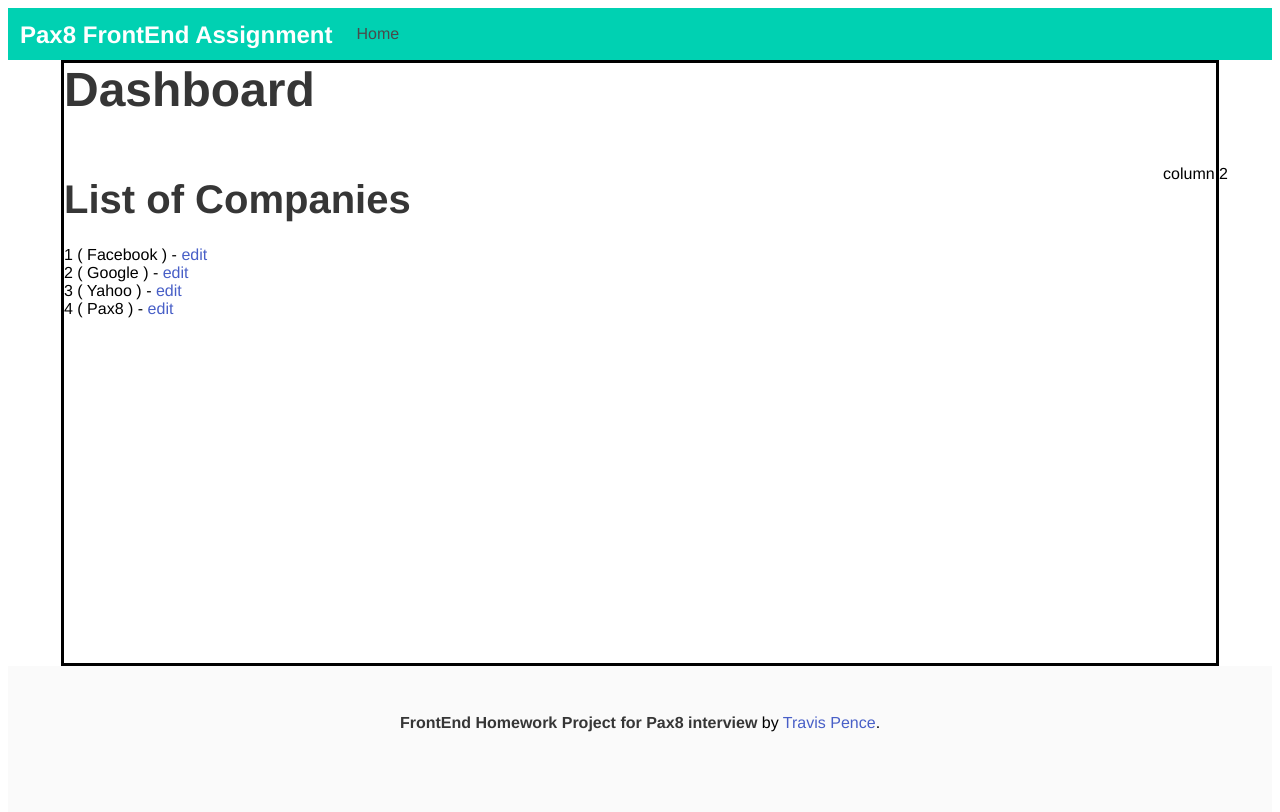
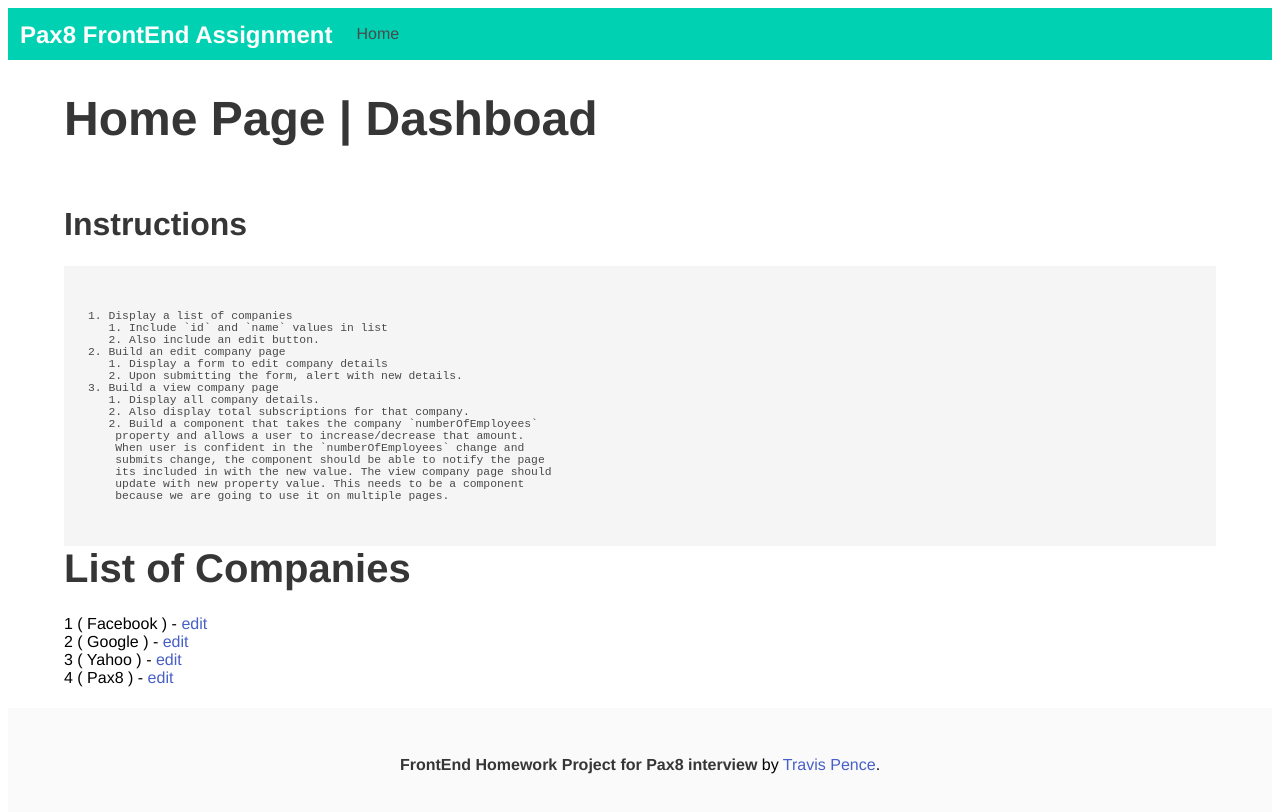
Before and after one commit to travispence/fe-example-pax8, a Vue app: page /#/ in a window 1280 px wide. Shown: the top 812 px of the page. Built offline with nearby package versions, Linux system fonts and the light colour scheme.

Commit message:
Add instructions, clean up formatting

```diff
--- a/src/views/Home.vue
+++ b/src/views/Home.vue
@@ -1,47 +1,73 @@
-<template>
+s<template>
   <div id="main" class="container">
-    <h1 class="title is-1">Dashboard</h1>
+    <h1 class="title is-1">Home Page | Dashboad</h1>
 
-    <br>
-    <br>
+    <br />
+    <br />
+
+    <div>
+      <h3 class="title is-3">Instructions</h3>
+      <pre>
+        <code>
+
+1. Display a list of companies
+   1. Include `id` and `name` values in list
+   2. Also include an edit button.
+2. Build an edit company page
+   1. Display a form to edit company details
+   2. Upon submitting the form, alert with new details.
+3. Build a view company page
+   1. Display all company details.
+   2. Also display total subscriptions for that company.
+   2. Build a component that takes the company `numberOfEmployees`
+    property and allows a user to increase/decrease that amount.
+    When user is confident in the `numberOfEmployees` change and
+    submits change, the component should be able to notify the page
+    its included in with the new value. The view company page should
+    update with new property value. This needs to be a component
+    because we are going to use it on multiple pages.
+        </code>
+      </pre>
+    </div>
 
     <div class="columns">
       <div class="column">
-        <h2 class="title is-2">List of Companies</h2>
-        <CompanyList :companies="companies"/>
+        <CompanyList :companies="companies">
+          <template #title>
+            <h2 class="title is-2">List of Companies</h2>
+          </template>
+        </CompanyList>
       </div>
-      <div class="colum">column 2</div>
+      <!-- <div class="colum">column 2</div> -->
     </div>
   </div>
 </template>
 
 <script>
+import CompanyList from '../components/companyList.vue';
 
-import CompanyList from '../components/companyList'
-import API from '../services/CompanyService'
+import API from '../services/CompanyService';
+
 export default {
   name: 'home',
   components: {
-    CompanyList
+    CompanyList,
   },
-  data: () => {
-    return {
-      companies: []
-    }
+  data: () => ({
+    companies: [],
+  }),
+  mounted() {
+    API.getAll().then((data) => {
+      this.companies = [...data];
+    });
   },
-  mounted() {
-    API.getAll()
-      .then(data => {
-        this.companies = [...data]
-      })
-  }
 };
 </script>
 
 <style>
 div#main {
-  border-style: solid;
-
+  padding: 1rem;
   min-height: 600px;
+  padding-top: 2rem;
 }
 </style>
```
